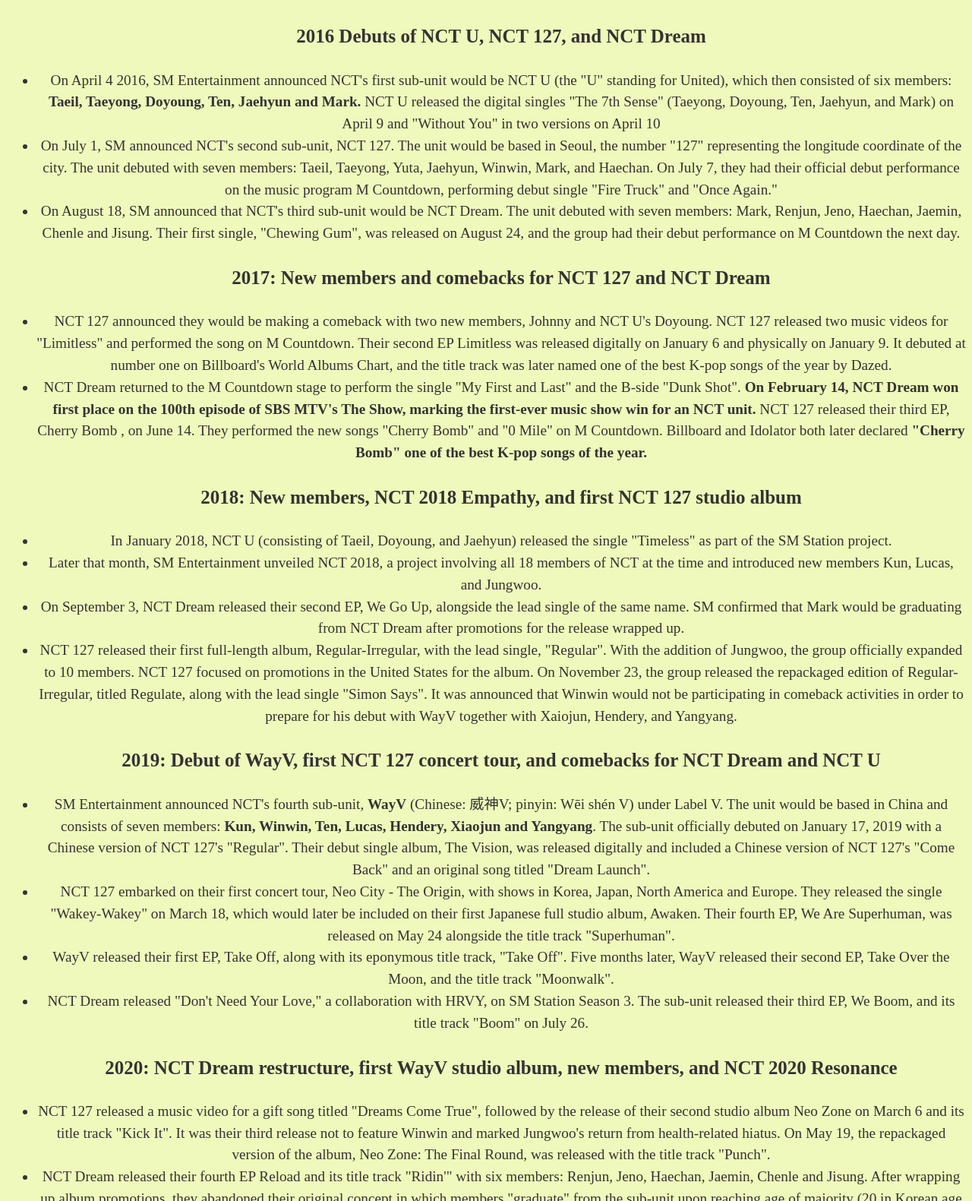
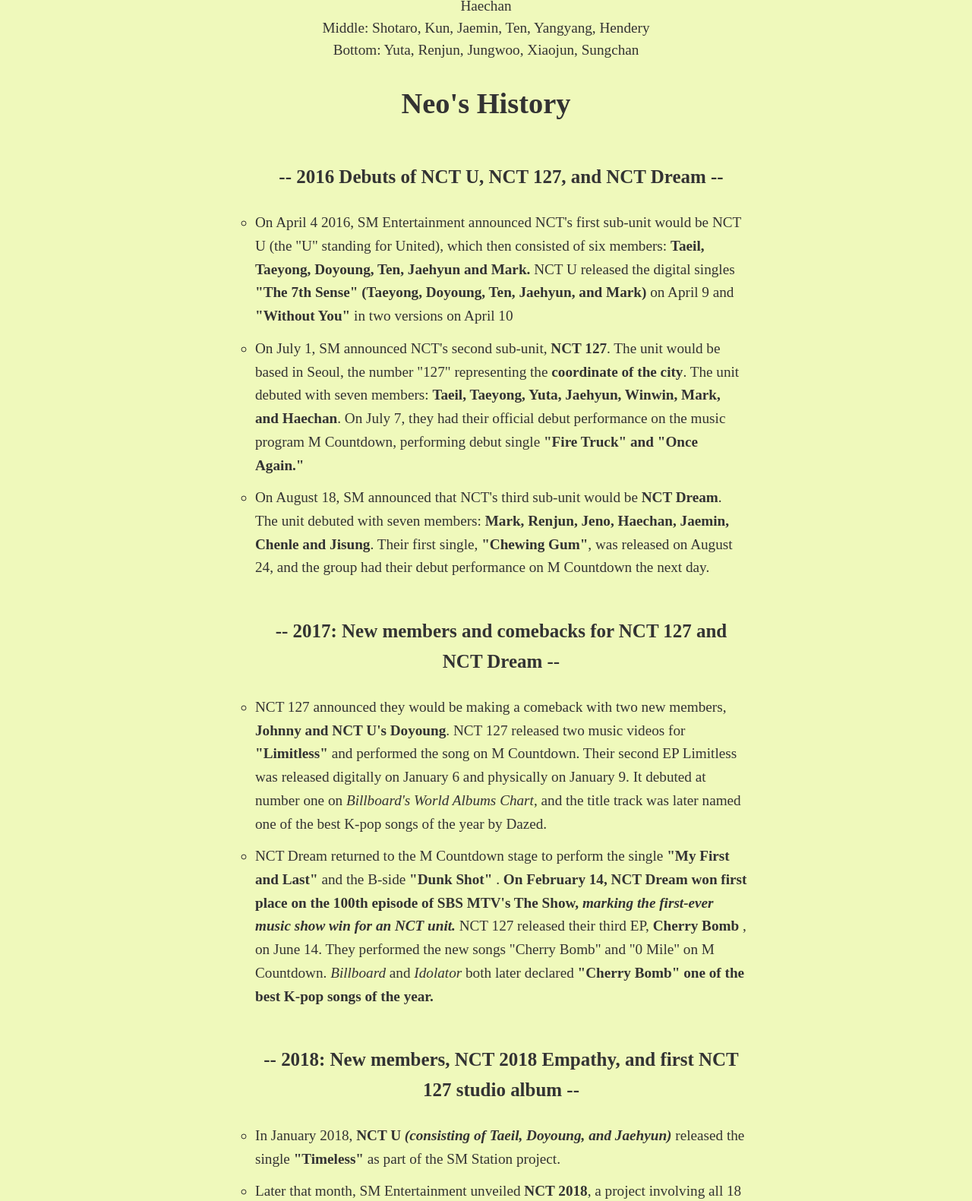
Before and after one commit to MaryAngelique/tribute-page, a plain HTML site: page index.html in a window 1280 px wide. Shown: the part 594-2175 px from the top of the page at 76% size. Drawn offline with Linux system fonts and the light colour scheme.

Commit message:
Work In Progress

```diff
--- a/index.html
+++ b/index.html
@@ -5,9 +5,6 @@
     <meta http-equiv="X-UA-Compatible" content="IE=edge">
     <meta name="viewport" content="width=device-width, initial-scale=1.0">
     <link rel="stylesheet" href="style.css">
-    <link rel="preconnect" href="https://fonts.googleapis.com">
-    <link rel="preconnect" href="https://fonts.gstatic.com" crossorigin>
-    <link href="https://fonts.googleapis.com/css2?family=Roboto+Slab:wght@300;500&display=swap" rel="stylesheet">
     <title>Tribute Page</title>
 </head>
 <body>
@@ -15,7 +12,8 @@
         <h1 id="title">NCT</h1>
         <h2>Neo Culture Technology</h2>
         <figure id = "img-div">
-            <img id = "img" src = "https://thehoneypop.com/wp-content/uploads/2020/12/Untitled-design-57-1.png" alt = "NCT 2020 " />
+            <img id = "image" src = "https://thehoneypop.com/wp-content/uploads/2020/12/Untitled-design-57-1.png" alt = "NCT 2020 " />
+            <figcaption id = "img-caption">NCT 2020 has 23 members (left to right): <br>Top: Chenle, Jaehyun, Jisung, Taeyong, Jeno, Mark, Doyoung, Winwin, Taeil, Lucas, Haechan <br>Middle: Shotaro, Kun, Jaemin, Ten, Yangyang, Hendery <br>Bottom: Yuta, Renjun, Jungwoo, Xiaojun, Sungchan</figcaption>
         </figure>
 
         <section id="tribute-info">
@@ -23,55 +21,53 @@
 
             <ul>
                 <!-- 1st Info -->
-                <h3>2016 Debuts of NCT U, NCT 127, and NCT Dream</h3>
+                <h3>-- 2016 Debuts of NCT U, NCT 127, and NCT Dream --</h3>
                 <li>
-                    On April 4 2016, SM Entertainment announced NCT's first sub-unit would be NCT U (the "U" standing for United), which then consisted of six members: <strong>Taeil, Taeyong, Doyoung, Ten, Jaehyun and Mark.</strong>  NCT U released the digital singles "The 7th Sense" (Taeyong, Doyoung, Ten, Jaehyun, and Mark) on April 9 and "Without You" in two versions on April 10
+                    On April 4 2016, SM Entertainment announced NCT's first sub-unit would be NCT U (the "U" standing for United), which then consisted of six members: <strong>Taeil, Taeyong, Doyoung, Ten, Jaehyun and Mark.</strong>  NCT U released the digital singles <strong>"The 7th Sense" (Taeyong, Doyoung, Ten, Jaehyun, and Mark)</strong> on April 9 and <strong>"Without You"</strong> in two versions on April 10
                 </li>
 
                 <li>
-                    On July 1, SM announced NCT's second sub-unit, NCT 127. The unit would be based in Seoul, the number "127" representing the longitude coordinate of the city. The unit debuted with seven members: Taeil, Taeyong, Yuta, Jaehyun, Winwin, Mark, and Haechan. On July 7, they had their official debut performance on the music program M Countdown, performing debut single "Fire Truck" and "Once Again."
+                    On July 1, SM announced NCT's second sub-unit, <strong id = "name">NCT 127</strong>. The unit would be based in Seoul, the number "127" representing the <strong>coordinate of the city</strong>. The unit debuted with seven members: <strong>Taeil, Taeyong, Yuta, Jaehyun, Winwin, Mark, and Haechan</strong>. On July 7, they had their official debut performance on the music program M Countdown, performing debut single <strong>"Fire Truck" and "Once Again."</strong>
+                </li>
+                <li>
+                    On August 18, SM announced that NCT's third sub-unit would be <strong id = "name">NCT Dream</strong>. The unit debuted with seven members: <strong>Mark, Renjun, Jeno, Haechan, Jaemin, Chenle and Jisung</strong>. Their first single, <strong>"Chewing Gum"</strong>, was released on August 24, and the group had their debut performance on M Countdown the next day.
+                </li>
+
+                <!-- 2nd Info -->
+                <h3>-- 2017: New members and comebacks for NCT 127 and NCT Dream --</h3>
+                <li>
+                    NCT 127 announced they would be making a comeback with two new members, <strong id = "name">Johnny and NCT U's Doyoung</strong>. NCT 127 released two music videos for <strong>"Limitless"</strong>  and performed the song on M Countdown. Their second EP Limitless was released digitally on January 6 and physically on January 9. It debuted at number one on <i>Billboard's World Albums Chart</i>, and the title track was later named one of the best K-pop songs of the year by Dazed.
+                </li>
+                <li>
+                    NCT Dream returned to the M Countdown stage to perform the single <strong>"My First and Last"</strong>  and the B-side <strong>"Dunk Shot"</strong> . <strong> On February 14, NCT Dream won first place on the 100th episode of SBS MTV's The Show, <i>marking the first-ever music show win for an NCT unit.</i> </strong> NCT 127 released their third EP, <strong>Cherry Bomb</strong> , on June 14. They performed the new songs "Cherry Bomb" and "0 Mile" on M Countdown. <i>Billboard</i> and <i>Idolator</i> both later declared <strong>"Cherry Bomb" one of the best K-pop songs of the year.</strong>
+                </li>
+
+                <!-- 3rd Info -->
+                <h3>-- 2018: New members, NCT 2018 Empathy, and first NCT 127 studio album --</h3>
+                <li>
+                    In January 2018, <strong>NCT U <i>(consisting of Taeil, Doyoung, and Jaehyun)</i></strong> released the single <strong>"Timeless"</strong> as part of the SM Station project.
                 </li>
 
                 <li>
-                    On August 18, SM announced that NCT's third sub-unit would be NCT Dream. The unit debuted with seven members: Mark, Renjun, Jeno, Haechan, Jaemin, Chenle and Jisung. Their first single, "Chewing Gum", was released on August 24, and the group had their debut performance on M Countdown the next day.
-                </li>
-
-                <!-- 2nd Info -->
-                <h3>2017: New members and comebacks for NCT 127 and NCT Dream</h3>
-                <li>
-                    NCT 127 announced they would be making a comeback with two new members, Johnny and NCT U's Doyoung. NCT 127 released two music videos for "Limitless" and performed the song on M Countdown. Their second EP Limitless was released digitally on January 6 and physically on January 9. It debuted at number one on Billboard's World Albums Chart, and the title track was later named one of the best K-pop songs of the year by Dazed.
+                    Later that month, SM Entertainment unveiled <strong>NCT 2018</strong>, a project involving all 18 members of NCT at the time and introduced new members <strong id = "name">Kun, Lucas, and Jungwoo</strong>.
                 </li>
 
                 <li>
-                    NCT Dream returned to the M Countdown stage to perform the single "My First and Last" and the B-side "Dunk Shot". <strong> On February 14, NCT Dream won first place on the 100th episode of SBS MTV's The Show, marking the first-ever music show win for an NCT unit.</strong> NCT 127 released their third EP, Cherry Bomb , on June 14. They performed the new songs "Cherry Bomb" and "0 Mile" on M Countdown. Billboard and Idolator both later declared <strong>"Cherry Bomb" one of the best K-pop songs of the year.</strong>
-                </li>
-
-                <!-- 3rd Info -->
-                <h3>2018: New members, NCT 2018 Empathy, and first NCT 127 studio album</h3>
-                <li>
-                    In January 2018, NCT U (consisting of Taeil, Doyoung, and Jaehyun) released the single "Timeless" as part of the SM Station project.
+                    On September 3, NCT Dream released their second EP, <strong>We Go Up</strong>, alongside the lead single of the same name. SM confirmed that Mark would be graduating from NCT Dream after promotions for the release wrapped up.
                 </li>
 
                 <li>
-                    Later that month, SM Entertainment unveiled NCT 2018, a project involving all 18 members of NCT at the time and introduced new members Kun, Lucas, and Jungwoo.
+                    NCT 127 released their <i>first full-length album</i>, <strong>Regular-Irregular</strong>, with the lead single, <strong>"Regular"</strong>. With the addition of <strong id = "name">Jungwoo</strong>, the group officially expanded to 10 members. NCT 127 focused on promotions in the United States for the album. On November 23, the group released the repackaged edition of Regular-Irregular, titled Regulate, along with the lead single "Simon Says". It was announced that <i>Winwin would not be participating in comeback activities</i>  in order to prepare for his debut with WayV together with <strong id = "name">Xaiojun, Hendery, and Yangyang</strong>.
+                </li>
+
+                <!-- 4th Info -->
+                <h3>-- 2019: Debut of WayV, first NCT 127 concert tour, and comebacks for NCT Dream and NCT U --</h3>
+                <li>
+                    SM Entertainment announced NCT's fourth sub-unit, <strong>WayV</strong> <i>(Chinese: 威神V; pinyin: Wēi shén V)</i> under Label V. The unit would be based in China and consists of seven members: <strong id = "name">Kun, Winwin, Ten, Lucas, Hendery, Xiaojun and Yangyang</strong>. The sub-unit officially <i>debuted on January 17, 2019</i>  with a Chinese version of NCT 127's "Regular". Their debut single album, The Vision, was released digitally and included a Chinese version of NCT 127's "Come Back" and an original song titled "Dream Launch".
                 </li>
 
                 <li>
-                    On September 3, NCT Dream released their second EP, We Go Up, alongside the lead single of the same name. SM confirmed that Mark would be graduating from NCT Dream after promotions for the release wrapped up.
-                </li>
-
-                <li>
-                    NCT 127 released their first full-length album, Regular-Irregular, with the lead single, "Regular". With the addition of Jungwoo, the group officially expanded to 10 members. NCT 127 focused on promotions in the United States for the album. On November 23, the group released the repackaged edition of Regular-Irregular, titled Regulate, along with the lead single "Simon Says". It was announced that Winwin would not be participating in comeback activities in order to prepare for his debut with WayV together with Xaiojun, Hendery, and Yangyang.
-                </li>
-
-                <!-- 4th Info -->
-                <h3>2019: Debut of WayV, first NCT 127 concert tour, and comebacks for NCT Dream and NCT U</h3>
-                <li>
-                    SM Entertainment announced NCT's fourth sub-unit, <strong>WayV</strong> (Chinese: 威神V; pinyin: Wēi shén V) under Label V. The unit would be based in China and consists of seven members: <strong>Kun, Winwin, Ten, Lucas, Hendery, Xiaojun and Yangyang</strong>. The sub-unit officially debuted on January 17, 2019 with a Chinese version of NCT 127's "Regular". Their debut single album, The Vision, was released digitally and included a Chinese version of NCT 127's "Come Back" and an original song titled "Dream Launch".
-                </li>
-
-                <li>
-                    NCT 127 embarked on their first concert tour, Neo City - The Origin, with shows in Korea, Japan, North America and Europe. They released the single "Wakey-Wakey" on March 18, which would later be included on their first Japanese full studio album, Awaken. Their fourth EP, We Are Superhuman, was released on May 24 alongside the title track "Superhuman".
+                    NCT 127 embarked on their first concert tour, <strong>Neo City - The Origin</strong>, with shows in Korea, Japan, North America and Europe. They released the single "Wakey-Wakey" on March 18, which would later be included on their first Japanese full studio album, Awaken. Their fourth EP, We Are Superhuman, was released on May 24 alongside the title track "Superhuman".
                 </li>
 
                 <li>
@@ -83,7 +79,7 @@
                 </li>
 
                 <!-- 5th Info -->
-                <h3>2020: NCT Dream restructure, first WayV studio album, new members, and NCT 2020 Resonance</h3>
+                <h3>-- 2020: NCT Dream restructure, first WayV studio album, new members, and NCT 2020 Resonance --</h3>
                 <li>
                     NCT 127 released a music video for a gift song titled "Dreams Come True", followed by the release of their second studio album Neo Zone on March 6 and its title track "Kick It". It was their third release not to feature Winwin and marked Jungwoo's return from health-related hiatus. On May 19, the repackaged version of the album, Neo Zone: The Final Round, was released with the title track "Punch".
                 </li>
@@ -105,7 +101,7 @@
                 </li>
 
                 <!-- 6th Info -->
-                <h3>2021: First NCT Dream studio album, introduction of NCT Hollywood, and Universe</h3>
+                <h3>-- 2021: First NCT Dream studio album, introduction of NCT Hollywood, and Universe --</h3>
                 <li>
                     It was announced that SM would partner with MGM Worldwide Television Group on the competition series K-POP Goes Hollywood to recruit boys from age 13 to 25 from the United States to form an American NCT sub-unit called NCT Hollywood. The series will feature 21 contestants, of whom one winner will be selected to join NCT Hollywood, which will debut sometime in the future.
                 </li>
@@ -136,9 +132,9 @@
                 <cite>-- Lee Soo Man</cite>
             </blockquote>
 
-            <h4>Learn more about NCT and the <a href = "https://kprofiles.com/nct-members-profile/" target = "_blank"> members </a></h4>
-            <h4>Check out NCT on <a href = "https://www.youtube.com/channel/UCwgtORdDtUKhpjE1VBv6XfA" target = "_blank">YouTube</a> for more contents</h4>
-            <h4>Follow NCT on Instagram <a href="https://www.instagram.com/nct/" target="_blank">@nct</a></h4>
+            <h4>Learn more about NCT and the <a href = "https://kprofiles.com/nct-members-profile/" target = "_blank" id = "tribute-link"> members </a></h4>
+            <h4>Check out NCT on <a href = "https://www.youtube.com/channel/UCwgtORdDtUKhpjE1VBv6XfA" target = "_blank" id = "tribute-link">YouTube</a> for more contents</h4>
+            <h4>Follow NCT on Instagram <a href="https://www.instagram.com/nct/" target="_blank" id = "tribute-link">@nct</a></h4>
         </section>
     </main>
 </body>
--- a/style.css
+++ b/style.css
@@ -3,7 +3,6 @@ html {
 }
 
 body {
-    font-size: 'Roboto Slab', serif;
     font-size: 1.6rem;
     line-height: 1.5;
     text-align: center;
@@ -24,6 +23,8 @@ h2 {
 
 h3 {
     font-size: 1.3em;
+    text-align: center;
+    margin-top: 4rem;
 }
 
 a {
@@ -33,3 +34,37 @@ a {
 a:hover {
     color: #9cb90d;
 }
+
+#main {
+    padding-left: 15em;
+    padding-right: 15em;
+    border-radius: 15px;
+}
+
+img {
+    display: block;
+    height: auto;
+    margin: 0 auto;
+    border-radius: 5rem;
+}
+
+#img-div {
+    padding: 10px;
+    margin: 0;
+}
+
+#img-caption {
+    margin: 15px 0 5px 0;
+}
+
+ul {
+    max-width: 900px;
+    margin: 0 auto 50px auto;
+    text-align: left;
+    line-height: 1.6;
+}
+
+li {
+    list-style-type: circle;
+    margin-bottom: 1rem;
+}
```
